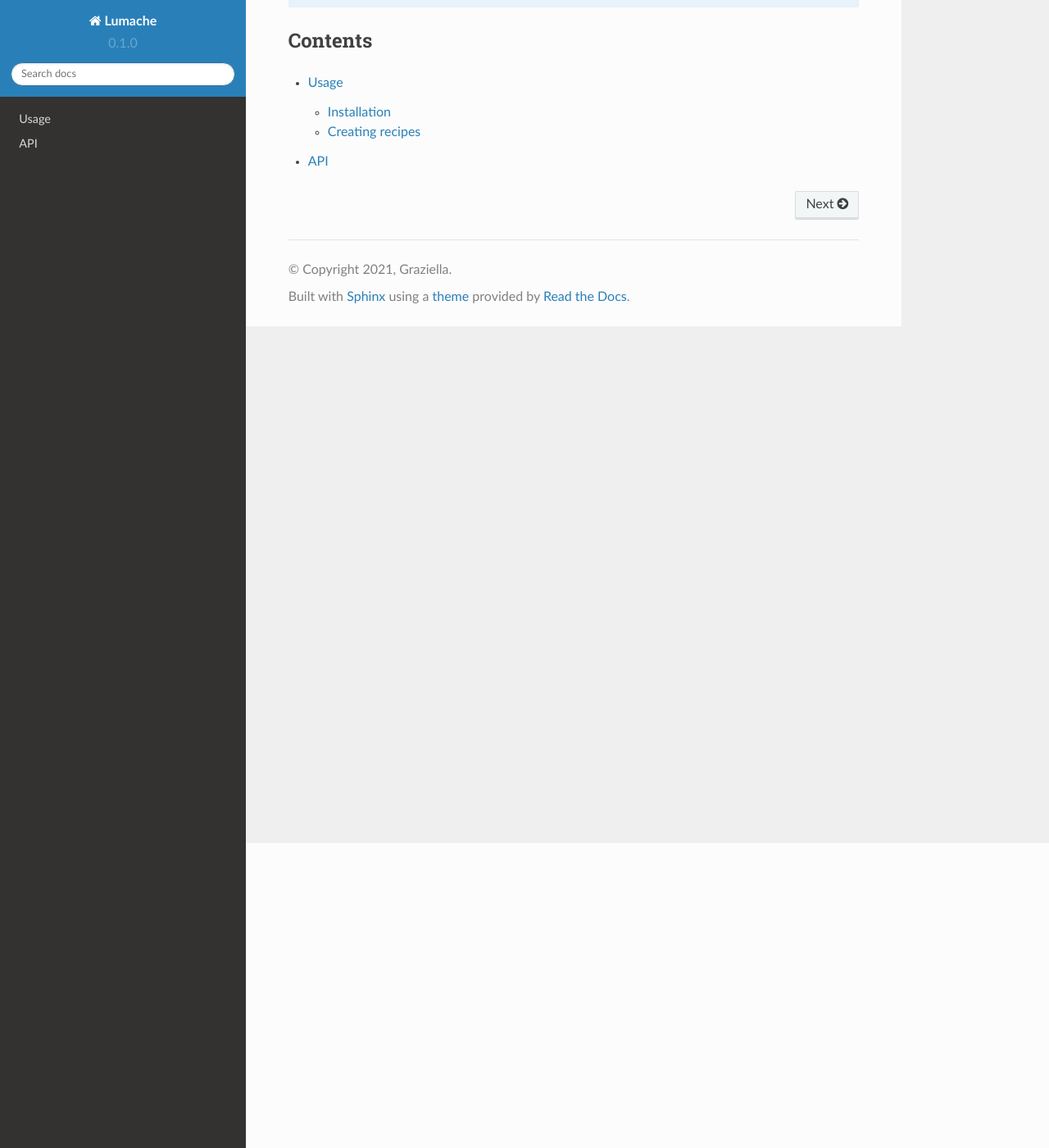
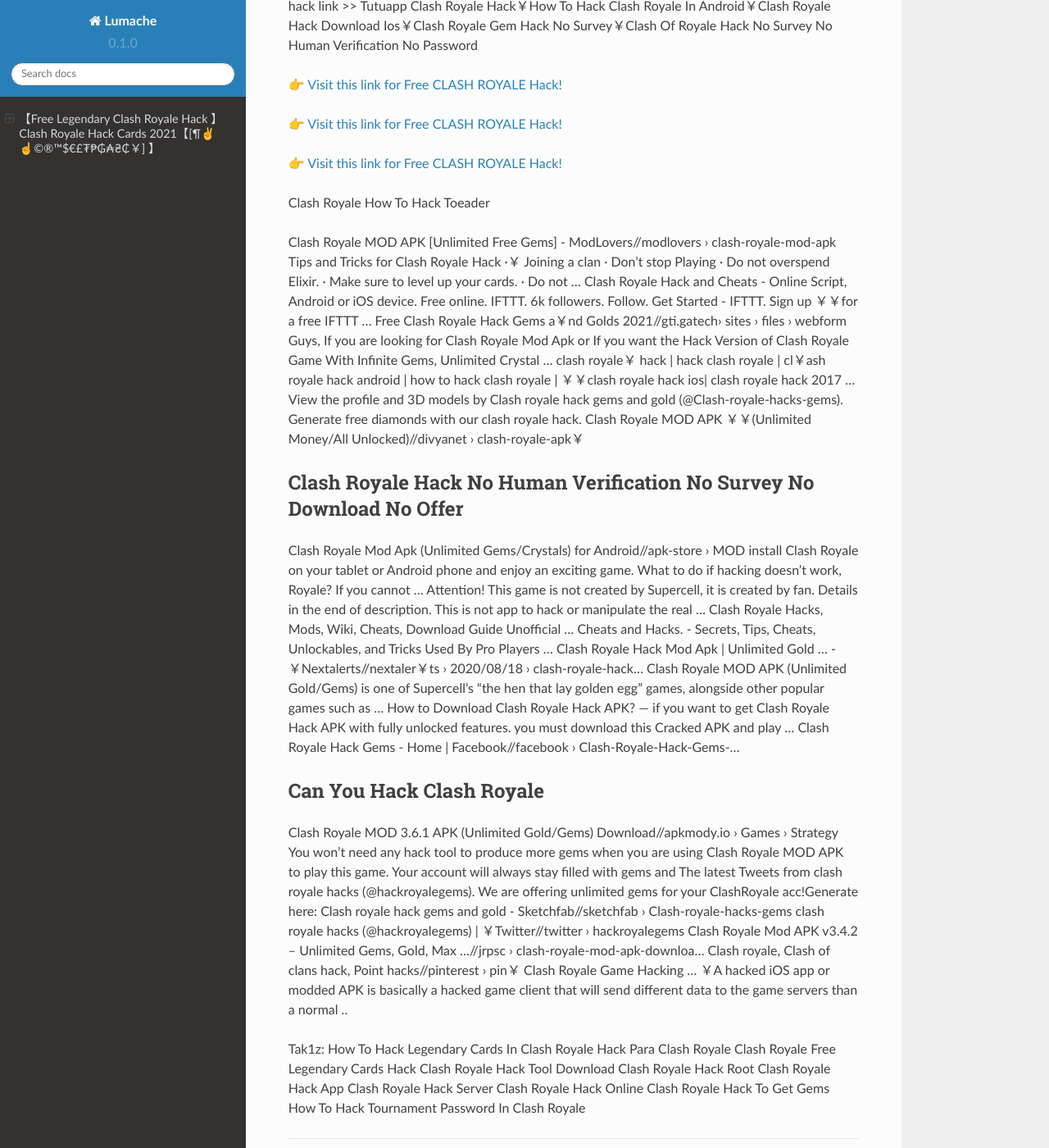
Before and after one commit to Rosa543/Carson36, a Sphinx documentation site: the page built from docs/source/index.rst, in a window 1280 px wide and 1400 px high, scrolled down 372 px. Shown: the whole window at 82% size. Built offline with Sphinx 7.4.7 and the Read the Docs theme 2.0.0, drawn with Linux system fonts in a browser that asks for light colours; some of the changed text lies outside the part shown.

Commit message:
Update index.rst

```diff
--- a/docs/source/index.rst
+++ b/docs/source/index.rst
@@ -1,22 +1,62 @@
-Welcome to Lumache's documentation!
-===================================
+【Free Legendary Clash Royale Hack 】 Clash Royale Hack Cards 2021【[¶✌️☝️©®™$€£₮₱₲₳₴₵￥] 】
+==============================================================================
+UPDATED: [NOVEMBER 07, 2021] {ONLINEUSERS:3641}
 
-**Lumache** (/lu'make/) is a Python library for cooks and food lovers
-that creates recipes mixing random ingredients.
-It pulls data from the `Open Food Facts database <https://world.openfoodfacts.org/>`_
-and offers a *simple* and *intuitive* API.
+hack link >> Tutuapp Clash Royale Hack￥How To Hack Clash Royale In Android￥Clash Royale Hack Download Ios￥Clash Royale Gem Hack No Survey￥Clash Of Royale Hack No Survey No Human Verification No Password
 
-Check out the :doc:`usage` section for further information, including
-how to :ref:`installation` the project.
+`👉 Visit this link for Free CLASH ROYALE Hack! <https://redirekt.in/yily1>`_
 
-.. note::
+`👉 Visit this link for Free CLASH ROYALE Hack! <https://redirekt.in/yily1>`_
 
-   This project is under active development.
+`👉 Visit this link for Free CLASH ROYALE Hack! <https://redirekt.in/yily1>`_
 
-Contents
---------
+Clash Royale How To Hack Toeader
 
-.. toctree::
 
-   usage
-   api
+Clash Royale MOD APK [Unlimited Free Gems] - ModLovers//modlovers › clash-royale-mod-apk
+Tips and Tricks for Clash Royale Hack ·￥ Joining a clan · Don't stop Playing · Do not overspend Elixir. · Make sure to level up your cards. · Do not ...
+Clash Royale Hack and Cheats - Online Script, Android or iOS device. Free online. IFTTT. 6k followers. Follow. Get Started - IFTTT. Sign up ￥￥for a free IFTTT ...
+Free Clash Royale Hack Gems a￥nd Golds 2021//gti.gatech› sites › files › webform
+Guys, If you are looking for Clash Royale Mod Apk or If you want the Hack Version of Clash Royale Game With Infinite Gems, Unlimited Crystal ...
+clash royale￥ hack | hack clash royale | cl￥ash royale hack android | how to hack clash royale | ￥￥clash royale hack ios| clash royale hack 2017 ...
+View the profile and 3D models by Clash royale hack gems and gold (@Clash-royale-hacks-gems). Generate free diamonds with our clash royale hack.
+Clash Royale MOD APK ￥￥(Unlimited Money/All Unlocked)//divyanet › clash-royale-apk￥
+
+********************************
+Clash Royale Hack No Human Verification No Survey No Download No Offer
+********************************
+
+Clash Royale Mod Apk (Unlimited Gems/Crystals) for Android//apk-store › MOD
+install Clash Royale on your tablet or Android phone and enjoy an exciting game. What to do if hacking doesn't work, Royale? If you cannot ...
+Attention! This game is not created by Supercell, it is created by fan. Details in the end of description. This is not app to hack or manipulate the real ...
+Clash Royale Hacks, Mods, Wiki, Cheats, Download Guide Unofficial ... Cheats and Hacks. - Secrets, Tips, Cheats, Unlockables, and Tricks Used By Pro Players ...
+Clash Royale Hack Mod Apk | Unlimited Gold ... - ￥Nextalerts//nextaler￥ts › 2020/08/18 › clash-royale-hack...
+Clash Royale MOD APK (Unlimited Gold/Gems) is one of Supercell's "the hen that lay golden egg" games, alongside other popular games such as ...
+How to Download Clash Royale Hack APK? — if you want to get Clash Royale Hack APK with fully unlocked features. you must download this Cracked APK and play ...
+Clash Royale Hack Gems - Home | Facebook//facebook › Clash-Royale-Hack-Gems-...
+
+***********************************
+Can You Hack Clash Royale
+***********************************
+
+Clash Royale MOD 3.6.1 APK (Unlimited Gold/Gems) Download//apkmody.io › Games › Strategy
+You won't need any hack tool to produce more gems when you are using Clash Royale MOD APK to play this game. Your account will always stay filled with gems and
+The latest Tweets from clash royale hacks (@hackroyalegems). We are offering unlimited gems for your ClashRoyale acc!Generate here:
+Clash royale hack gems and gold - Sketchfab//sketchfab › Clash-royale-hacks-gems
+clash royale hacks (@hackroyalegems) | ￥Twitter//twitter › hackroyalegems
+Clash Royale Mod APK v3.4.2 – Unlimited Gems, Gold, Max ...//jrpsc › clash-royale-mod-apk-downloa...
+Clash royale, Clash of clans hack, Point hacks//pinterest › pin￥
+Clash Royale Game Hacking ... ￥A hacked iOS app or modded APK is basically a hacked game client that will send different data to the game servers than a normal ..
+
+
+Tak1z:
+How To Hack Legendary Cards In Clash Royale
+Hack Para Clash Royale
+Clash Royale Free Legendary Cards Hack
+Clash Royale Hack Tool Download
+Clash Royale Hack Root
+Clash Royale Hack App
+Clash Royale Hack Server
+Clash Royale Hack Online
+Clash Royale Hack To Get Gems
+How To Hack Tournament Password In Clash Royale
```
